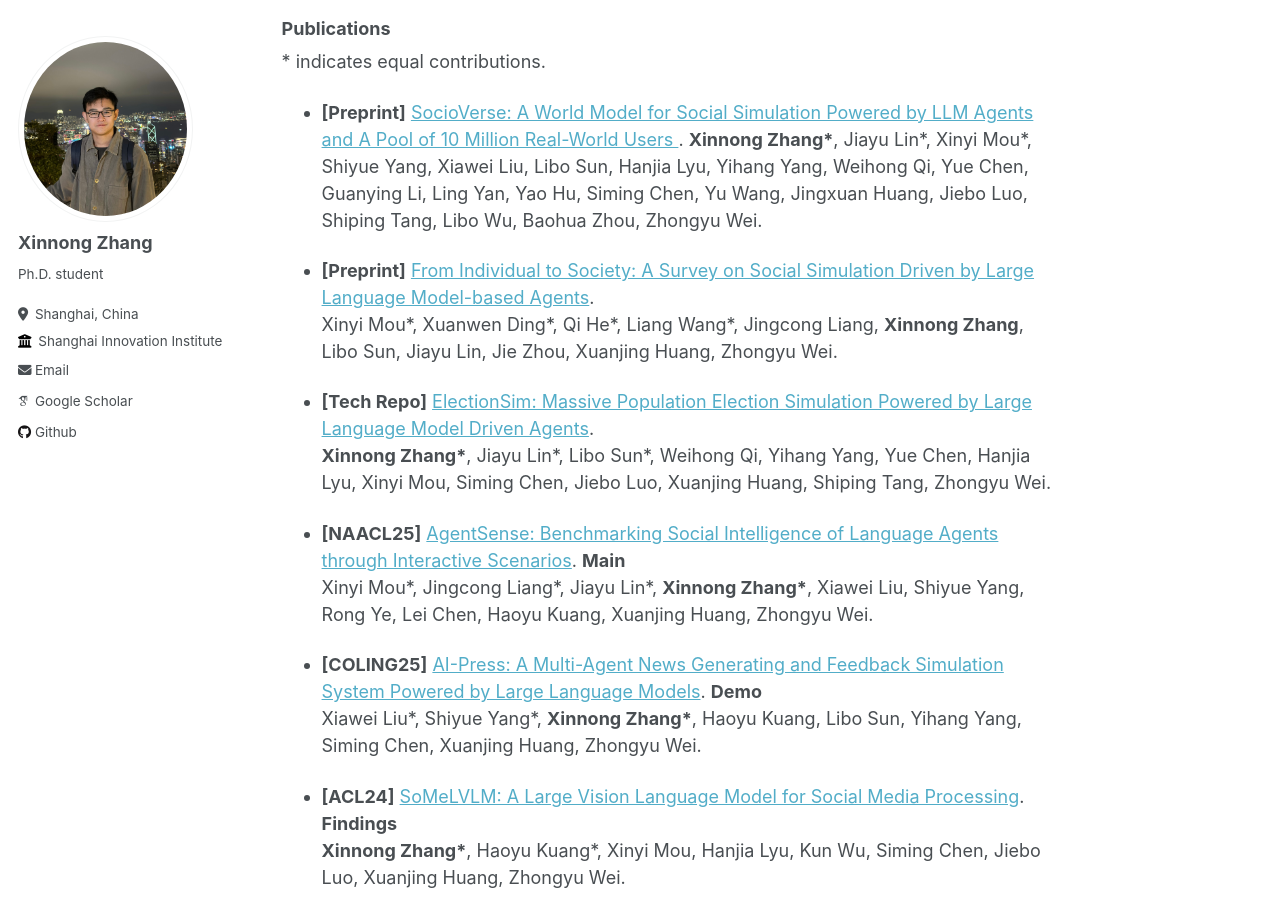
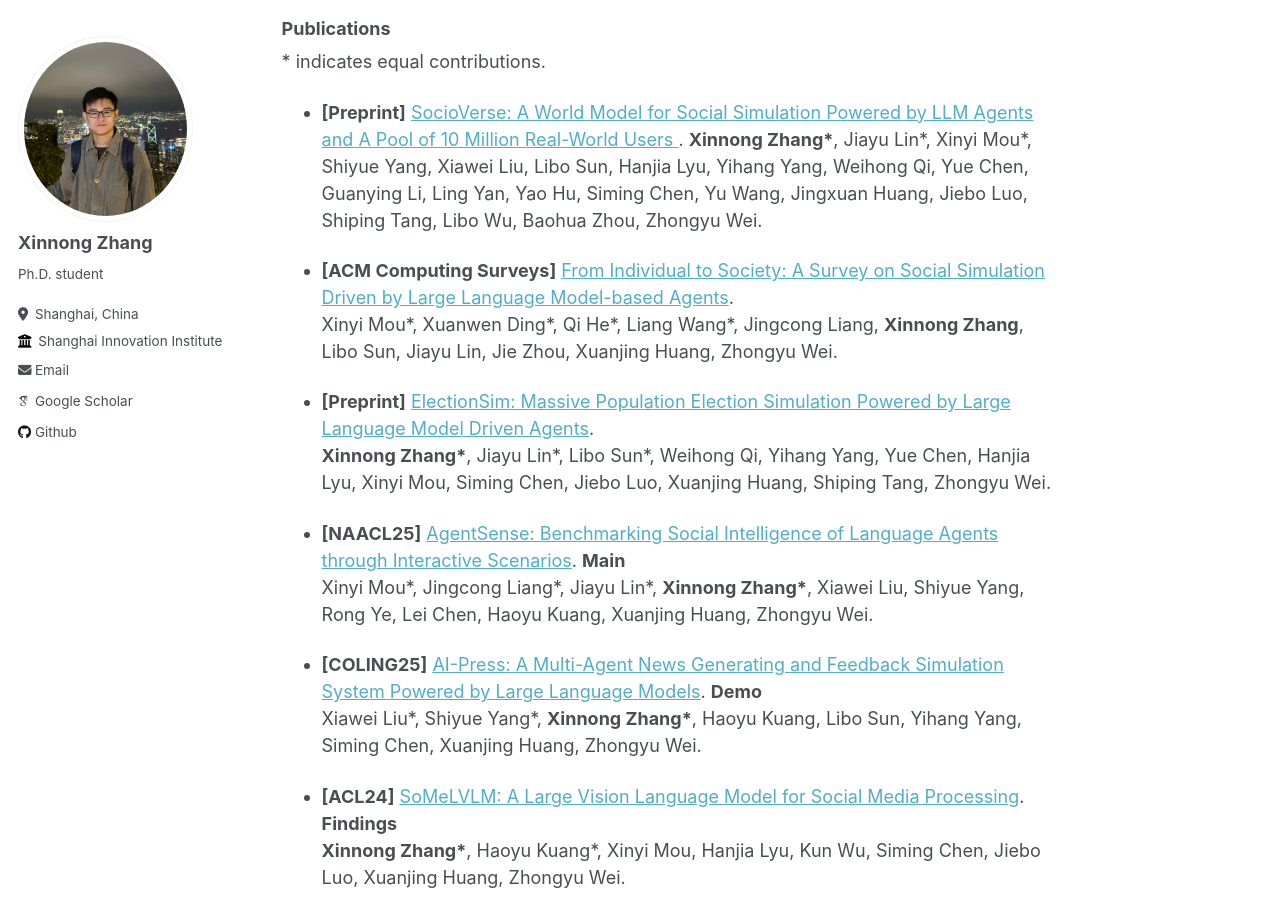
Before and after one commit to Lishi905/lishi905.github.io, a Jekyll site: the page built from _pages/about.md, in a window 1280 px wide and 900 px high, scrolled down 676 px. Built offline with Jekyll 4.4.1, drawn with Linux system fonts in a browser that asks for light colours; some web fonts are replaced.

Commit message:
Update publication references in about.md

```diff
--- a/_pages/about.md
+++ b/_pages/about.md
@@ -29,10 +29,10 @@ Currently, I'm excited about the following topics:
 ](https://arxiv.org/abs/2504.10157).
   **Xinnong Zhang\***, Jiayu Lin\*, Xinyi Mou\*, Shiyue Yang, Xiawei Liu, Libo Sun, Hanjia Lyu, Yihang Yang, Weihong Qi, Yue Chen, Guanying Li, Ling Yan, Yao Hu, Siming Chen, Yu Wang, Jingxuan Huang, Jiebo Luo, Shiping Tang, Libo Wu, Baohua Zhou, Zhongyu Wei.
 
-- **\[Preprint\]** [From Individual to Society: A Survey on Social Simulation Driven by Large Language Model-based Agents](https://arxiv.org/abs/2412.03563).
+- **\[ACM Computing Surveys\]** [From Individual to Society: A Survey on Social Simulation Driven by Large Language Model-based Agents](https://arxiv.org/abs/2412.03563).
   Xinyi Mou\*, Xuanwen Ding\*, Qi He\*, Liang Wang\*, Jingcong Liang, **Xinnong Zhang**, Libo Sun, Jiayu Lin, Jie Zhou, Xuanjing Huang, Zhongyu Wei.
 
-- **\[Tech Repo\]** [ElectionSim: Massive Population Election Simulation Powered by Large Language Model Driven Agents](https://arxiv.org/abs/2410.20746).
+- **\[Preprint\]** [ElectionSim: Massive Population Election Simulation Powered by Large Language Model Driven Agents](https://arxiv.org/abs/2410.20746).
   **Xinnong Zhang\***, Jiayu Lin\*, Libo Sun\*, Weihong Qi, Yihang Yang, Yue Chen, Hanjia Lyu, Xinyi Mou, Siming Chen, Jiebo Luo, Xuanjing Huang, Shiping Tang, Zhongyu Wei.
 
 - **\[NAACL25\]** [AgentSense: Benchmarking Social Intelligence of Language Agents through Interactive Scenarios](https://arxiv.org/abs/2410.19346). **Main**
```
